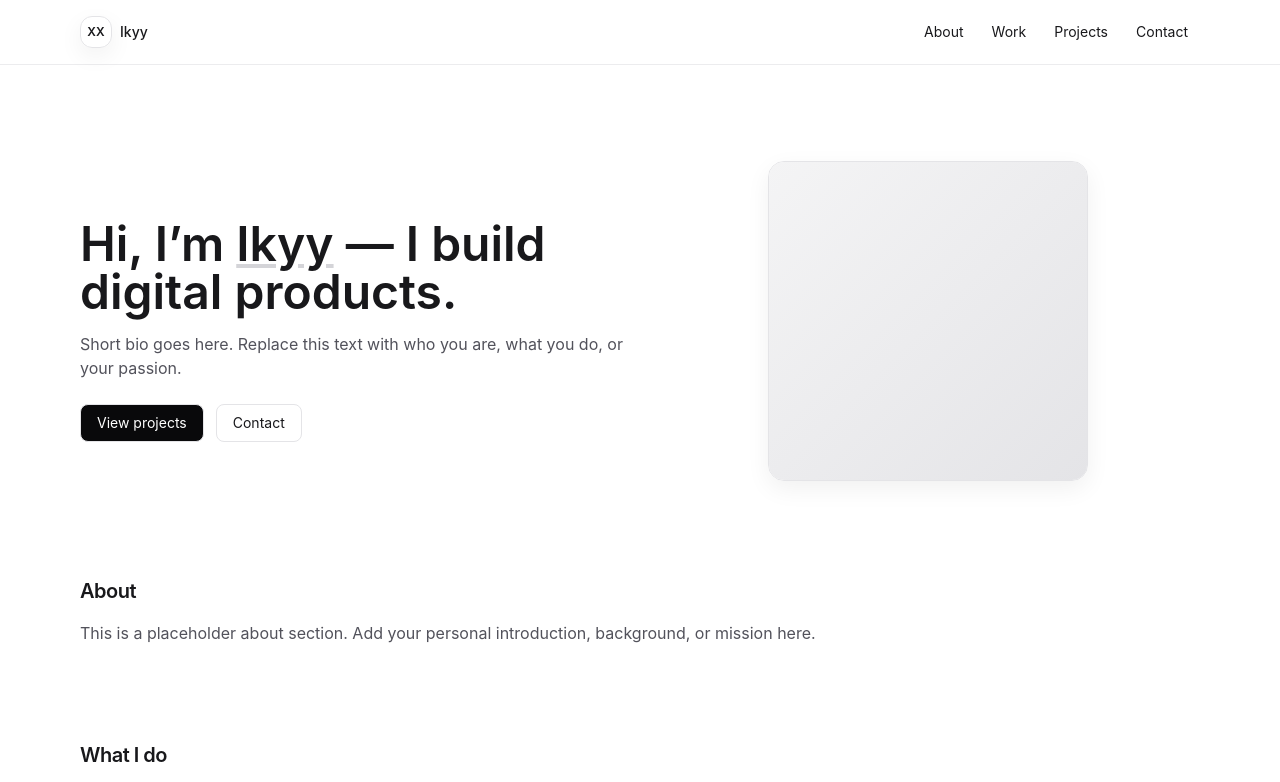
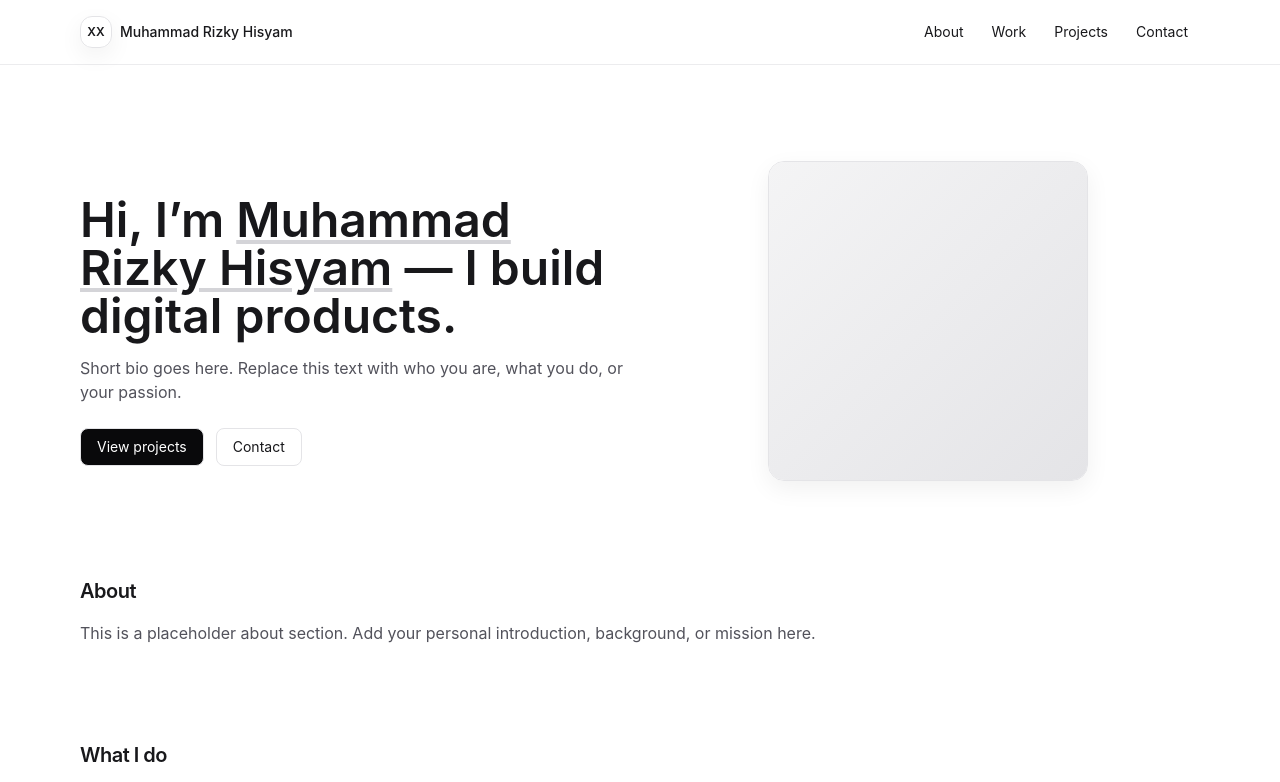
Before and after one commit to ikyy29/Personal-Landing-Page, a plain HTML site: page index.html in a window 1280 px wide. Shown: the top 782 px of the page. Drawn offline with nearby package versions, Linux system fonts and the light colour scheme.

Commit message:
ganti nama

```diff
--- a/index.html
+++ b/index.html
@@ -44,7 +44,7 @@
             class="inline-flex h-8 w-8 items-center justify-center rounded-xl border border-zinc-200 dark:border-zinc-800 shadow-soft">
             <span class="text-xs font-semibold">XX</span>
           </span>
-          <span class="text-sm font-medium">Ikyy</span>
+          <span class="text-sm font-medium">Muhammad Rizky Hisyam</span>
         </a>
         <nav class="hidden md:flex items-center gap-1">
           <a href="#about" class="px-3 py-2 text-sm rounded-lg hover:bg-zinc-100 dark:hover:bg-zinc-900">About</a>
@@ -61,7 +61,7 @@
     <div class="grid items-center gap-8 lg:grid-cols-2">
       <div>
         <h1 class="mt-5 text-4xl/tight font-semibold sm:text-5xl">
-          Hi, I’m <span class="underline decoration-zinc-300 dark:decoration-zinc-700">Ikyy</span> — I build
+          Hi, I’m <span class="underline decoration-zinc-300 dark:decoration-zinc-700">Muhammad Rizky Hisyam</span> — I build
           digital products.
         </h1>
         <p class="mt-4 text-zinc-600 dark:text-zinc-400 max-w-prose">
```
